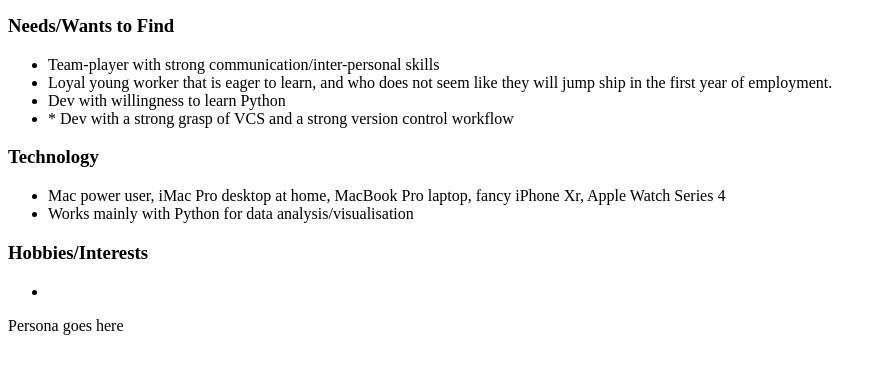
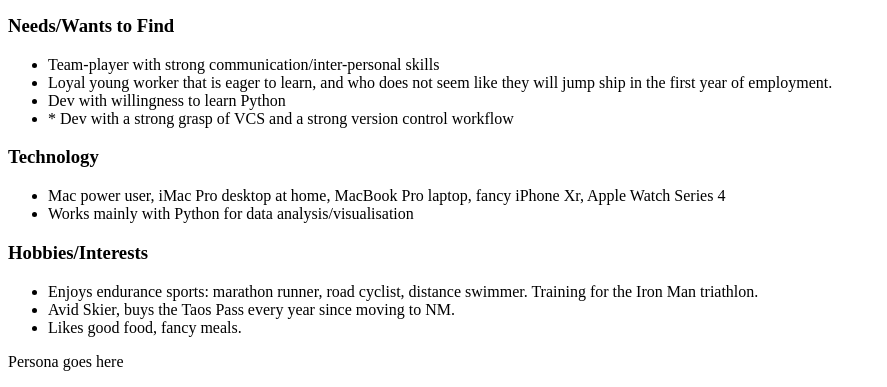
Before and after one commit to will-t-harris/will-harris-pwp, a PHP site: page /milestone-1.php in a window 1280 px wide. Shown: the part 939-1326 px from the top of the page, without its empty margins (0-887 px from the left). Before the commit the page ends 1274 px from the top, so only its background shows below. Run offline with PHP 8.4, Linux system fonts and the light colour scheme.

Commit message:
add hobbies and interests section

```diff
--- a/public_html/documentation/milestone-1.php
+++ b/public_html/documentation/milestone-1.php
@@ -34,7 +34,9 @@
 		</ul>
 		<h3>Hobbies/Interests</h3>
 		<ul>
-			<li></li>
+			<li>Enjoys endurance sports: marathon runner, road cyclist, distance swimmer.  Training for the Iron Man triathlon.</li>
+			<li>Avid Skier, buys the Taos Pass every year since moving to NM.</li>
+			<li>Likes good food, fancy meals.</li>
 		</ul>
 		<p>Persona goes here</p>
 	</body>
```
